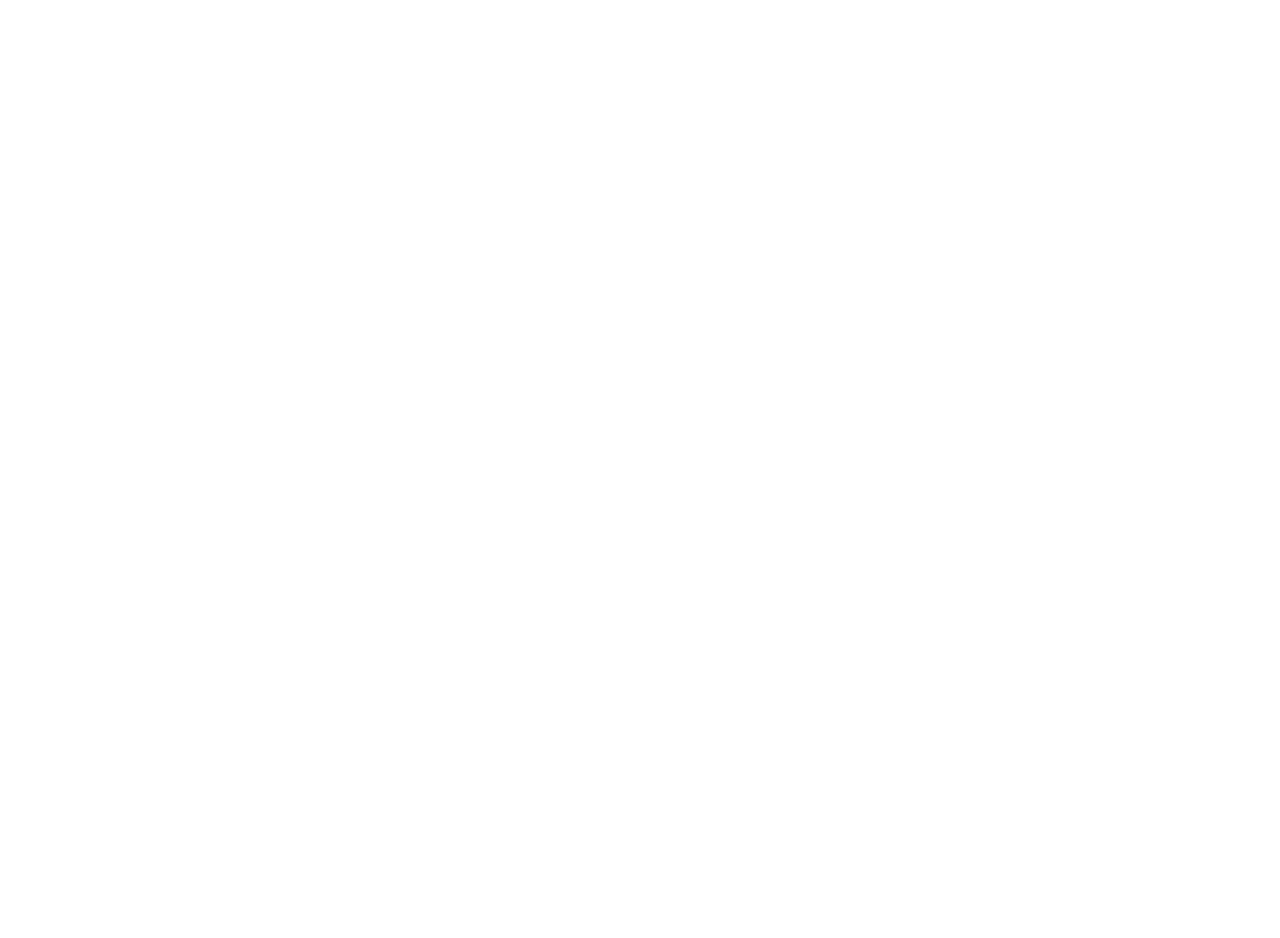
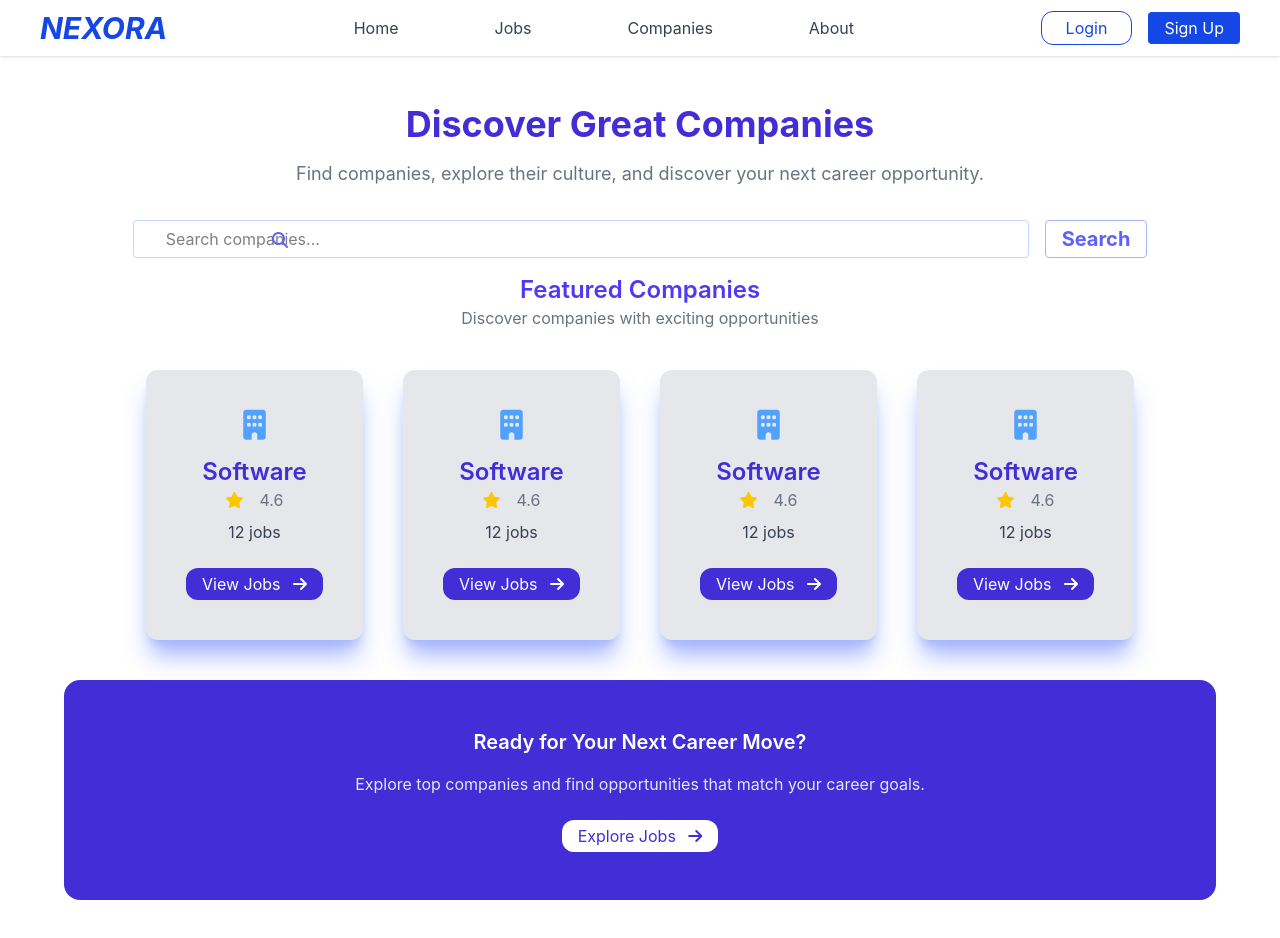
Before and after one commit to Amnaakhtar1213/job-portal, a React (Vite) app: page /company in a window 1280 px wide. Before the commit this address had no page. Before the commit the page ends 800 px from the top, so only its background shows below. Built offline with nearby package versions, Linux system fonts and the light colour scheme.

Commit message:
add company page

```diff
--- a/src/App.jsx
+++ b/src/App.jsx
@@ -9,6 +9,7 @@
 import Application from './Pages/Application.jsx';
 import Signup from './Pages/Signup.jsx';
 import SavedJobs from './Pages/SavedJobs.jsx';
+import Company from './Pages/Company.jsx';
 
 
 
@@ -25,9 +26,10 @@
     <Route path="/application/:jobId" element={<Application />} />
     <Route path="/signup" element={<Signup />}></Route>
      <Route path="/saved-jobs" element={<SavedJobs />}></Route>
+      <Route path="/company" element={<Company />}></Route>
 
   </Routes>
-  {/* <Footer /> */}
+   {/* <Footer /> */}
 
 </BrowserRouter>
   )
--- /dev/null
+++ b/src/Pages/Company.jsx
@@ -0,0 +1,25 @@
+import React from 'react'
+import CompHero from '../components/Company/CompHero'
+import FeaturedComp from '../components/Company/FeaturedComp'
+import CompCTA from '../components/Company/CompCTA'
+import CompSearch from '../components/Company/CompSearch'
+import CompGrid from '../components/Company/CompGrid'
+import CompCard from '../components/Company/CompCard'
+import Nav from '../components/Nav/Nav'
+
+const Company = () => {
+  return (
+   <div>
+      <Nav />
+     <div className="px-10">
+      <CompHero />
+      <CompSearch />
+      <FeaturedComp />
+      <CompCTA />
+
+    </div>
+   </div>
+  )
+}
+
+export default Company
--- /dev/null
+++ b/src/components/Company/CompCTA.jsx
@@ -0,0 +1,13 @@
+import React from 'react'
+
+const CompCTA = () => {
+  return (
+    <div className="px-8 py-12 bg-indigo-700 rounded-2xl max-w-6xl mx-auto flex flex-col items-center mt-10 mb-10">
+      <h2 className="text-white text-xl font-semibold">Ready for Your Next Career Move?</h2>
+      <p className="text-gray-200 text-center mt-4">Explore top companies and find opportunities that match your career goals. </p>
+      <button className="group bg-white text-indigo-700 px-4 py-1 rounded-xl mt-6 hover:shadow-xl hover:shadow-indigo-300 cursor-pointer">Explore Jobs <i className="fa-solid fa-arrow-right ml-2 group-hover:animate-[leftRight_2s_ease-in-out_infinite]"></i></button>
+    </div>
+  )
+}
+
+export default CompCTA
--- /dev/null
+++ b/src/components/Company/CompCard.jsx
@@ -0,0 +1,20 @@
+import React from 'react'
+
+const CompCard = () => {
+  return (
+    <div>
+      <div className="bg-gray-200 rounded-xl p-10 flex flex-col items-center shadow-xl shadow-indigo-300 mt-10 hover:-translate-y-2 transition-all duration-300">
+        <i className="text-blue-400 text-3xl fa-solid fa-building"></i>
+        <h1 className="text-indigo-700 text-2xl font-semibold mt-4">Software</h1>
+        <div className="flex items-center gap-4">
+          <i className="text-yellow-400 fa-solid fa-star"></i>
+          <h2 className="text-gray-500">4.6</h2>
+        </div>
+        <h3 className="text-gray-700 mt-2">12 jobs</h3>
+        <button className="group bg-indigo-700 text-white px-4 py-1 rounded-xl mt-6 hover:shadow-xl hover:shadow-indigo-300 cursor-pointer">View Jobs <i className="fa-solid fa-arrow-right ml-2 group-hover:animate-[leftRight_2s_ease-in-out_infinite]"></i></button>
+      </div>
+    </div>
+  )
+}
+
+export default CompCard
--- /dev/null
+++ b/src/components/Company/CompGrid.jsx
@@ -0,0 +1,17 @@
+import React from 'react'
+import CompCard from './CompCard'
+
+const CompGrid = () => {
+  return (
+    <div className="">
+        <div className="flex flex-row justify-center flex-wrap gap-10">
+             <CompCard />
+              <CompCard />
+               <CompCard />
+                <CompCard />
+           </div>
+    </div>
+  )
+}
+
+export default CompGrid
--- /dev/null
+++ b/src/components/Company/CompHero.jsx
@@ -0,0 +1,12 @@
+import React from 'react'
+
+const CompHero = () => {
+  return (
+    <div className="flex flex-col items-center ">
+      <h1 className="text-indigo-700 text-4xl font-bold mt-12">  Discover Great Companies  </h1>
+      <p className="text-gray-500 text-lg text-center mt-4">Find companies, explore their culture, and discover your next career opportunity.  </p>
+    </div>
+  )
+}
+
+export default CompHero
--- /dev/null
+++ b/src/components/Company/CompSearch.jsx
@@ -0,0 +1,18 @@
+import React from 'react'
+
+const CompSearch = () => {
+  return (
+    <div>
+      <div className="flex justify-center gap-4 mt-8">
+        <input
+        type="text" placeholder="Search companies..."
+        className="relative w-4xl border border-indigo-200 rounded px-8 py-1 hover:border-indigo-300 hover:shadow-indigo-400 hover:shadow focus:outline-none"/>
+        <i className="absolute left-66 top-58 fa-solid fa-magnifying-glass px-2 text-indigo-500"></i>
+        <button
+        className="bg-white text-indigo-500 font-bold text-xl px-4 py-1 rounded hover:-translate-y-1 transition-all duration-300 hover:shadow hover:shadow-indigo-400 border border-indigo-300">Search</button>
+      </div>
+    </div>
+  )
+}
+
+export default CompSearch
--- /dev/null
+++ b/src/components/Company/FeaturedComp.jsx
@@ -0,0 +1,15 @@
+import React from 'react'
+import CompCard from './CompCard'
+import CompGrid from './CompGrid'
+
+const FeaturedComp = () => {
+  return (
+    <div className="flex flex-col items-center mt-4">
+      <h1 className="text-indigo-600 text-2xl font-semibold">Featured Companies </h1>
+      <p className="text-gray-500">Discover companies with exciting opportunities  </p>
+   <CompGrid />
+    </div>
+  )
+}
+
+export default FeaturedComp
--- a/src/components/Nav/Nav.jsx
+++ b/src/components/Nav/Nav.jsx
@@ -18,9 +18,9 @@
 
 
         <div className="flex flex-row justify-between items-center gap-24 text-gray-700">
-          <Link to="/" className="hover:text-blue-700 transition-all duration-300 hover:underline" href="#" target="_blank">Home</Link>
-          <Link to="/jobs" className="hover:text-blue-700 transition-all duration-300 hover:underline" href="#" target="_blank">Jobs</Link>
-          <Link to="/company" className="hover:text-blue-700 transition-all duration-300 hover:underline" href="#" target="_blank">Companies</Link>
+          <Link to="/" className="hover:text-blue-700 transition-all duration-300 hover:underline">Home</Link>
+          <Link to="/jobs" className="hover:text-blue-700 transition-all duration-300 hover:underline">Jobs</Link>
+          <Link to="/company" className="hover:text-blue-700 transition-all duration-300 hover:underline">Companies</Link>
           <Link to="/about" className="hover:text-blue-700 transition-all duration-300 hover:underline">About</Link>
         </div>
 
```
